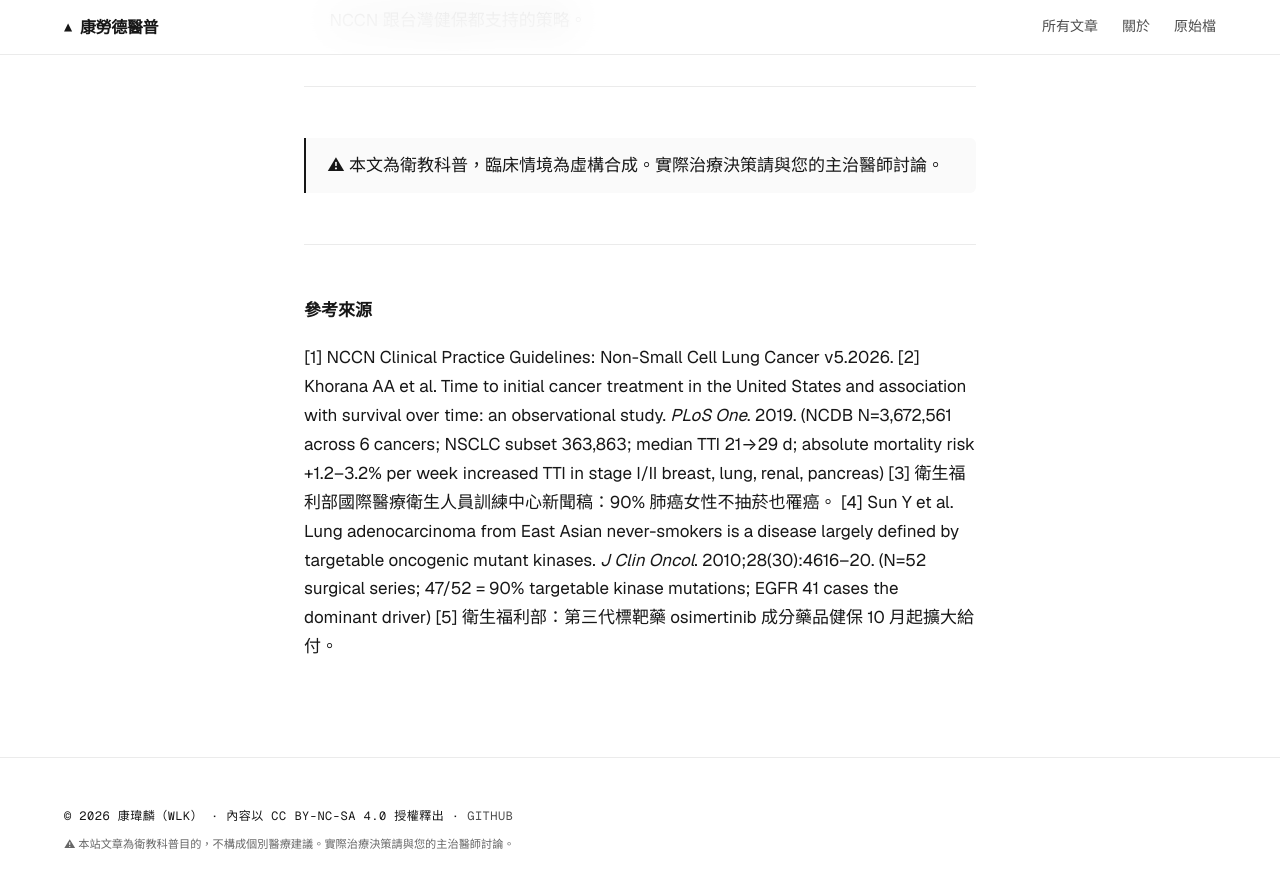
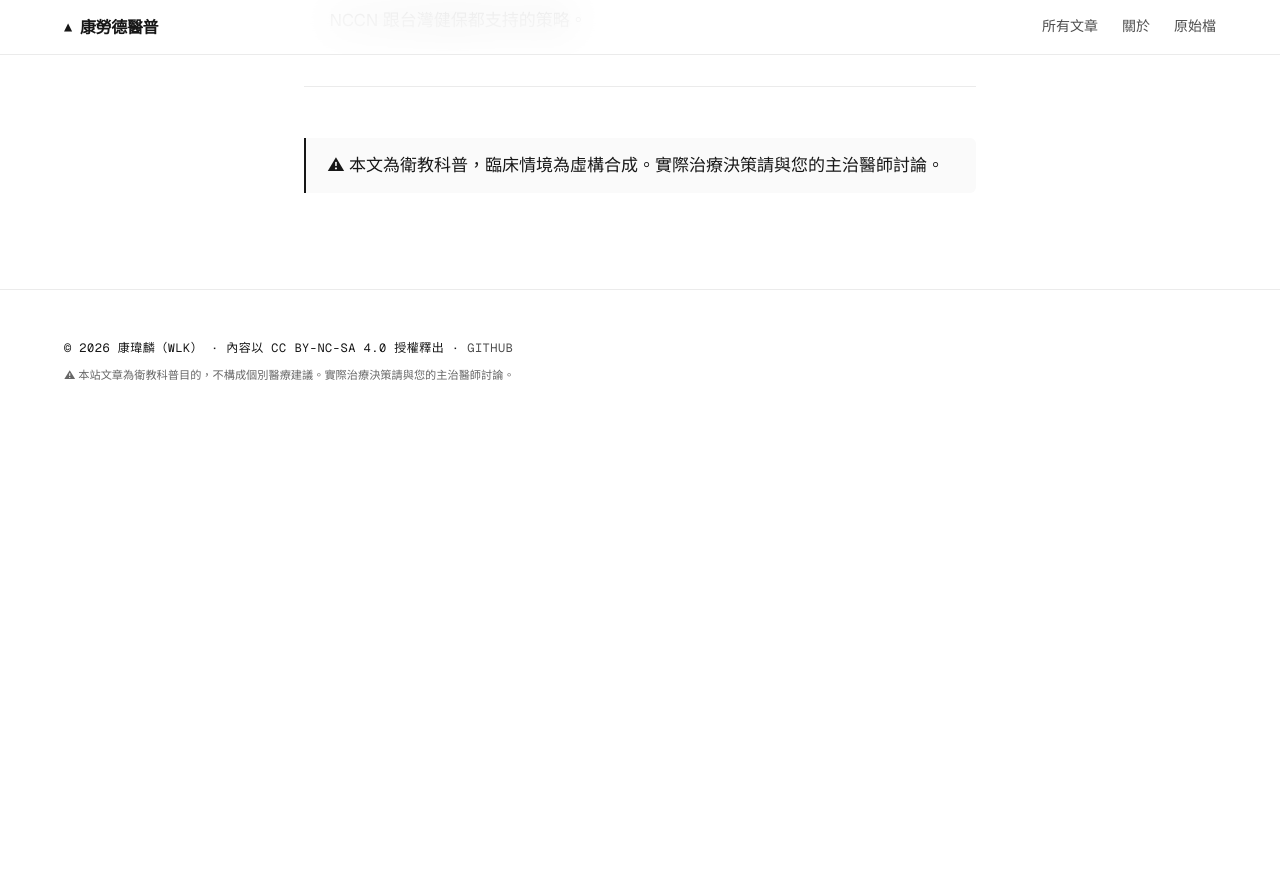
Before and after one commit to fireman333/KlaudeHealthEducation, a Jekyll site: the page built from src/content/posts/2026-05-10-suspected-lung-cancer-admission-workup.md, in a window 1280 px wide and 900 px high, scrolled down 4323 px. Shown: the top 888 px of the window. Built offline with Jekyll 4.4.1, drawn with Linux system fonts in a browser that asks for light colours; our own code applies the rules of GitHub Pages for plain Markdown files; after the commit the page ends 4755 px from its top, so only the background shows below that; some of the changed text lies outside the part shown.

Commit message:
fix: dedupe bibliography + renumber inline citations in lung admission post
Two issues on the live page:
1. Duplicate bibliography (frontmatter `sources:` rendered as <h3>參考資料</h3>
   PLUS a body markdown footnote labeled **參考來源**) — out of sync after
   the prior PMID swap (sources [3] became Sun Y but body footnote [3] was
   still the 90% women paper)
2. Body inline [N] markers no longer matched frontmatter `sources:` order,
   so [3] linked to wrong source on the rendered page

Fix:
- Delete body footnote bibliography entirely (single source of truth =
  frontmatter sources, rendered with hyperlinks by PostLayout)
- Renumber inline citations to match sources order:
    [3] -> [4] for 90% women claim (line 100)
    [4] -> [3] for driver mutation claim (line 105)
    [5] -> [6] for osimertinib claim (line 129)
- Body line 100 attribution corrected: "衛福部國民健康署的資料" -> "衛福部資料"
  (cited source [4] is taic.mohw.gov.tw 國際醫療衛生人員訓練中心, not 國健署)

Comparative diagnosis: sister post lung-adenocarcinoma-targeted-therapy had
no hallucination because it used named-trial inline attribution (FLAURA /
CROWN / FLAURA2 by name, direct journal URLs) instead of [N]+PubMed style.
Skill SKILL.md updated to make named-trial inline the preferred default and
forbid body markdown footnote bibliography (single source of truth = frontmatter).

```diff
--- a/src/content/posts/2026-05-10-suspected-lung-cancer-admission-workup.md
+++ b/src/content/posts/2026-05-10-suspected-lung-cancer-admission-workup.md
@@ -97,12 +97,12 @@ sources:
 
 ## 不抽菸的女性更需要把切片做齊
 
-衛福部國民健康署的資料顯示，**90% 以上的台灣女性肺癌患者並沒有抽菸**[3]。
+衛福部資料顯示，**90% 以上的台灣女性肺癌患者並沒有抽菸**[4]。
 台灣不抽菸亞洲女性的肺腺癌，跟歐美吸菸者的肺腺癌，是不太一樣的兩件事。
 
 亞洲不抽菸女性的肺腺癌，腫瘤裡常常帶著一個「可以打的弱點」。
 
-文獻上看下來，這個族群的肺腺癌大約有 **七到八成** 至少帶一個可標靶的驅動基因突變（driver mutation）[4]。
+文獻上看下來，這個族群的肺腺癌大約有 **七到八成** 至少帶一個可標靶的驅動基因突變（driver mutation）[3]。
 其中最大宗是 **表皮生長因子受體**（EGFR），單這一個就佔了六成以上。
 其他像 ALK 重組、ROS1、BRAF、HER2、RET 等也都有，加總起來覆蓋掉這個族群絕大多數的肺腺癌。
 
@@ -126,7 +126,7 @@ NCCN 的立場很清楚[1]：在這群 driver mutation 機率很高的病人身
 理由是：免疫治療（PD-1/PD-L1 抑制劑）跟後續可能用到的 EGFR 標靶藥（如 osimertinib）一起接力時，副作用會疊加。
 特別是肺炎跟肝毒性，可能讓人最後兩種藥都用不下去。
 
-健保現在已經把第三代 EGFR 標靶 osimertinib 一線給付擴大到三 B 跟三 C 期肺腺癌[5]。
+健保現在已經把第三代 EGFR 標靶 osimertinib 一線給付擴大到三 B 跟三 C 期肺腺癌[6]。
 換句話說，等檢測結果出來再開始用藥，不只是學理上的合理，台灣健保也支援這個 sequence。
 
 把檢查跟基因檢測做齊再開始 — 對這個族群來說，不是「拖延」，是「打對招」。
@@ -155,13 +155,3 @@ NCCN 的立場很清楚[1]：在這群 driver mutation 機率很高的病人身
 ---
 
 > ⚠ 本文為衛教科普，臨床情境為虛構合成。實際治療決策請與您的主治醫師討論。
-
----
-
-**參考來源**
-
-[1] NCCN Clinical Practice Guidelines: Non-Small Cell Lung Cancer v5.2026.
-[2] Khorana AA et al. Time to initial cancer treatment in the United States and association with survival over time: an observational study. *PLoS One*. 2019. (NCDB N=3,672,561 across 6 cancers; NSCLC subset 363,863; median TTI 21→29 d; absolute mortality risk +1.2–3.2% per week increased TTI in stage I/II breast, lung, renal, pancreas)
-[3] 衛生福利部國際醫療衛生人員訓練中心新聞稿：90% 肺癌女性不抽菸也罹癌。
-[4] Sun Y et al. Lung adenocarcinoma from East Asian never-smokers is a disease largely defined by targetable oncogenic mutant kinases. *J Clin Oncol*. 2010;28(30):4616–20. (N=52 surgical series; 47/52 = 90% targetable kinase mutations; EGFR 41 cases the dominant driver)
-[5] 衛生福利部：第三代標靶藥 osimertinib 成分藥品健保 10 月起擴大給付。
```
